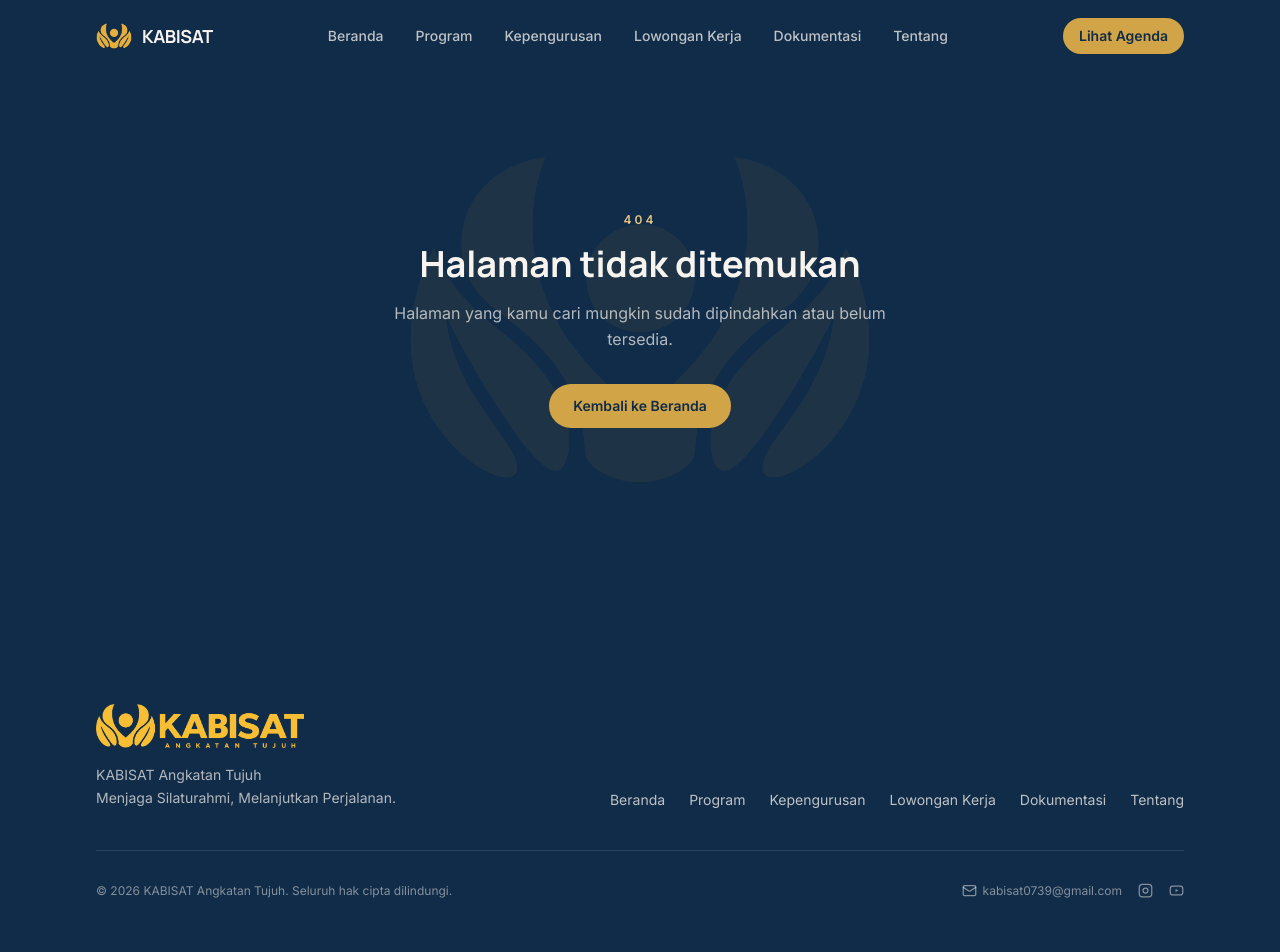
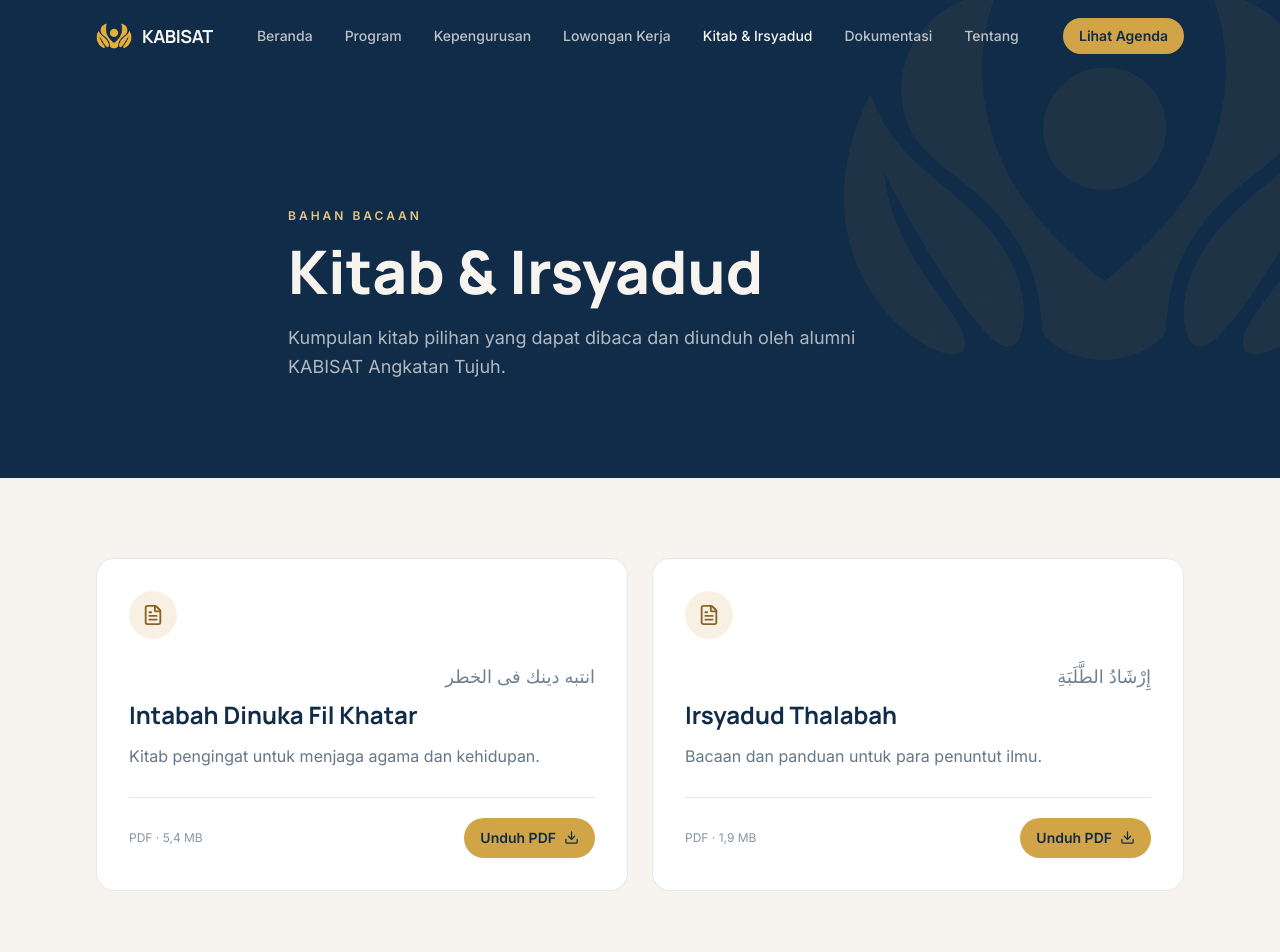
Before and after one commit to enefisualcode/kabisat-angkatan-tujuh, a Next.js app: page /kitab-irsyadud in a window 1280 px wide. Before the commit this address had no page. Shown: the top 952 px of the page. Built offline with nearby package versions, Linux system fonts and the light colour scheme.

Commit message:
Add Kitab and Irsyadud downloads

```diff
--- /dev/null
+++ b/src/app/kitab-irsyadud/page.tsx
@@ -0,0 +1,77 @@
+import type { Metadata } from "next";
+import { Download, FileText } from "lucide-react";
+import PageHero from "@/components/layout/PageHero";
+import Container from "@/components/ui/Container";
+
+export const metadata: Metadata = {
+  title: "Kitab & Irsyadud",
+  description:
+    "Unduh kitab pilihan dan Irsyadud Thalabah untuk keluarga alumni KABISAT Angkatan Tujuh.",
+  alternates: { canonical: "/kitab-irsyadud" },
+};
+
+const books = [
+  {
+    title: "Intabah Dinuka Fil Khatar",
+    arabicTitle: "انتبه دينك فى الخطر",
+    description: "Kitab pengingat untuk menjaga agama dan kehidupan.",
+    href: "/kitab-dan-irsyadud/kitab-intabah-dinuka-fil-khatar.pdf",
+    size: "5,4 MB",
+  },
+  {
+    title: "Irsyadud Thalabah",
+    arabicTitle: "إِرْشَادُ الطَّلَبَةِ",
+    description: "Bacaan dan panduan untuk para penuntut ilmu.",
+    href: "/kitab-dan-irsyadud/irsyadud-thalabah.pdf",
+    size: "1,9 MB",
+  },
+];
+
+export default function KitabIrsyadudPage() {
+  return (
+    <>
+      <PageHero
+        eyebrow="Bahan Bacaan"
+        title="Kitab & Irsyadud"
+        description="Kumpulan kitab pilihan yang dapat dibaca dan diunduh oleh alumni KABISAT Angkatan Tujuh."
+      />
+
+      <section className="py-16 sm:py-20">
+        <Container>
+          <div className="grid gap-6 sm:grid-cols-2">
+            {books.map((book) => (
+              <article
+                key={book.href}
+                className="flex h-full flex-col rounded-card border border-navy/10 bg-white p-7 sm:p-8"
+              >
+                <div className="flex h-12 w-12 items-center justify-center rounded-full bg-gold/15 text-gold-dark">
+                  <FileText size={22} />
+                </div>
+                <p className="mt-6 text-right text-lg text-navy/60" dir="rtl">
+                  {book.arabicTitle}
+                </p>
+                <h2 className="mt-2 font-heading text-2xl font-bold text-navy">
+                  {book.title}
+                </h2>
+                <p className="mt-3 flex-1 text-sm leading-relaxed text-navy/65 sm:text-base">
+                  {book.description}
+                </p>
+                <div className="mt-7 flex items-center justify-between gap-4 border-t border-navy/10 pt-5">
+                  <span className="text-xs text-navy/50">PDF · {book.size}</span>
+                  <a
+                    href={book.href}
+                    download
+                    className="inline-flex items-center gap-2 rounded-full bg-gold px-4 py-2.5 text-sm font-semibold text-navy transition-transform hover:scale-[1.02]"
+                  >
+                    Unduh PDF
+                    <Download size={15} />
+                  </a>
+                </div>
+              </article>
+            ))}
+          </div>
+        </Container>
+      </section>
+    </>
+  );
+}
--- a/src/app/sitemap.ts
+++ b/src/app/sitemap.ts
@@ -7,6 +7,7 @@ export default function sitemap(): MetadataRoute.Sitemap {
     "",
     "/kepengurusan",
     "/lowongan-kerja",
+    "/kitab-irsyadud",
     "/program",
     "/dokumentasi",
     "/tentang",
--- a/src/data/site.ts
+++ b/src/data/site.ts
@@ -82,6 +82,7 @@ export const navLinks = [
   { href: "/program", label: "Program" },
   { href: "/kepengurusan", label: "Kepengurusan" },
   { href: "/lowongan-kerja", label: "Lowongan Kerja" },
+  { href: "/kitab-irsyadud", label: "Kitab & Irsyadud" },
   { href: "/dokumentasi", label: "Dokumentasi" },
   { href: "/tentang", label: "Tentang" },
 ];
```
Also changed, not shown: 2 other files (tests, documents, lock files or other folders).
